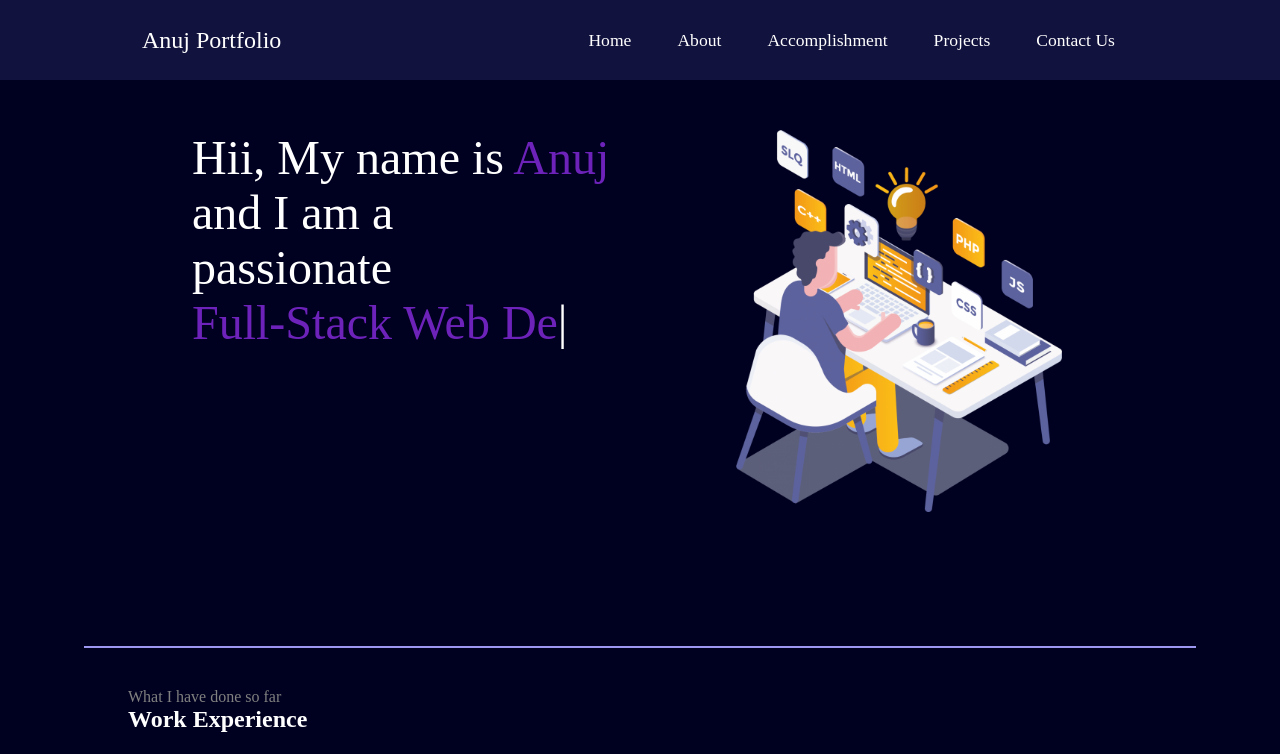
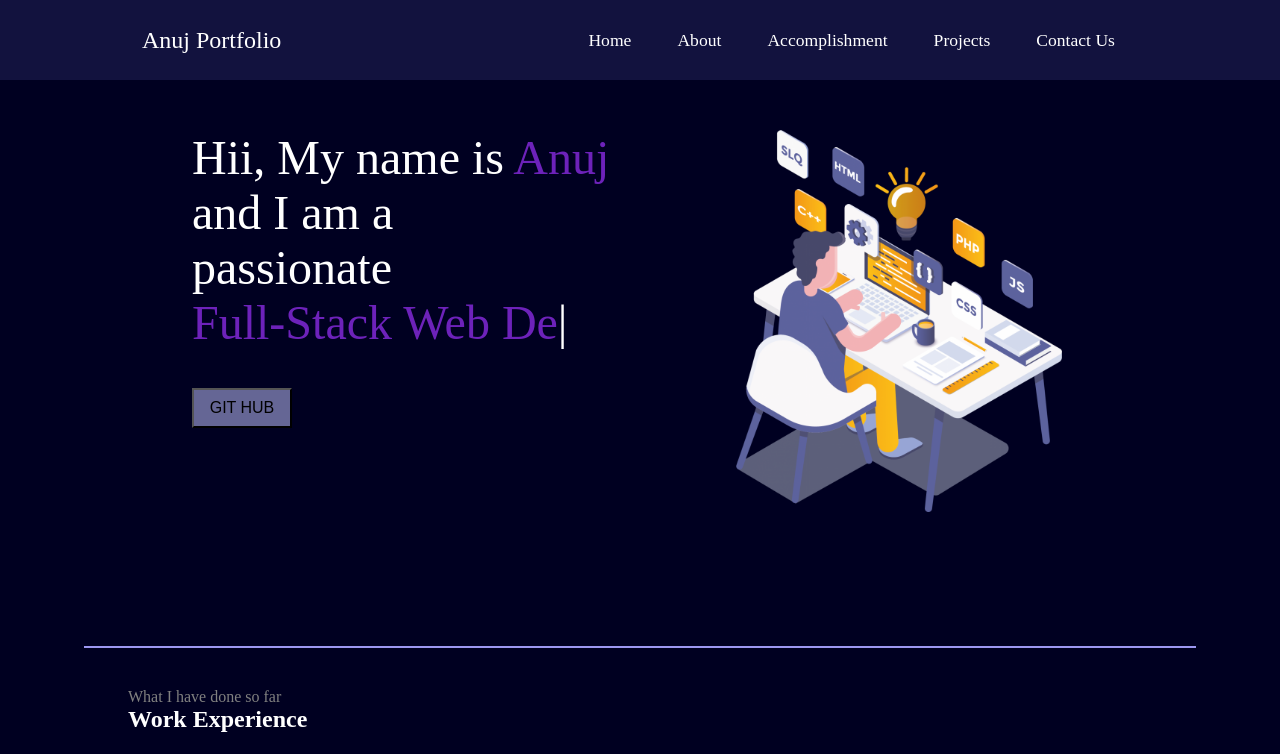
Before and after one commit to anuj-pal27/Portfolio, a plain HTML site: page index.html in a window 1280 px wide. Shown: the top 754 px of the page. Drawn offline with nearby package versions, Linux system fonts and the light colour scheme.

Commit message:
index.html git hub link provided

```diff
--- a/index.html
+++ b/index.html
@@ -140,6 +140,22 @@
         display: flex;
         justify-content: center;
       }
+      .btn {
+        display: flex;
+        flex-direction: column;
+        margin-top: 7%;
+        height: 40px;
+       justify-content: center;
+       align-items: center;
+        width: 100px;
+        cursor: pointer;
+        background-color: rgb(101 102 149);
+      }
+      .btn a{
+        font-size: 1rem;
+        color: black;
+        text-decoration: none;
+      }
     </style>
 </head>
 <body>
@@ -164,6 +180,7 @@
                 Hii, My name is <span class="purple">Anuj</span>
                  <div>and I am a passionate </div>
                  <span id="element"></span>
+                 <button class="btn" onclick="redirectTo('https://github.com/anuj-pal27/Onlin-Test-App.git')"><a href="https://github.com/anuj-pal27/Onlin-Test-App.git">GIT HUB</a></button>
             </div>
             <div class="rightSection">
                 <img src="PngItem_5237005.png" alt="">
@@ -239,7 +256,7 @@
         <h1>Online Test App</h1>
         <div class="link">
 
-            <a href="https://drive.google.com/drive/folders/1gril3KCyV6W37L7KTQ5YyseuEiNGZ7xI?usp=drive_link">Click To Visit The Project Link</a>
+            <a href="https://github.com/anuj-pal27/Onlin-Test-App.git">Click To Visit The GIT HUB Project Link </a>
         </div>
     </main>
 </body>
@@ -250,5 +267,10 @@
       strings: ['Frontened Developer', 'Backened Developer','Full-Stack Web Developer'],
       typeSpeed: 50,
     });
+
+
+  function redirectTo(url) {
+    window.location.href = url;
+  }
   </script>
 </html>
```
